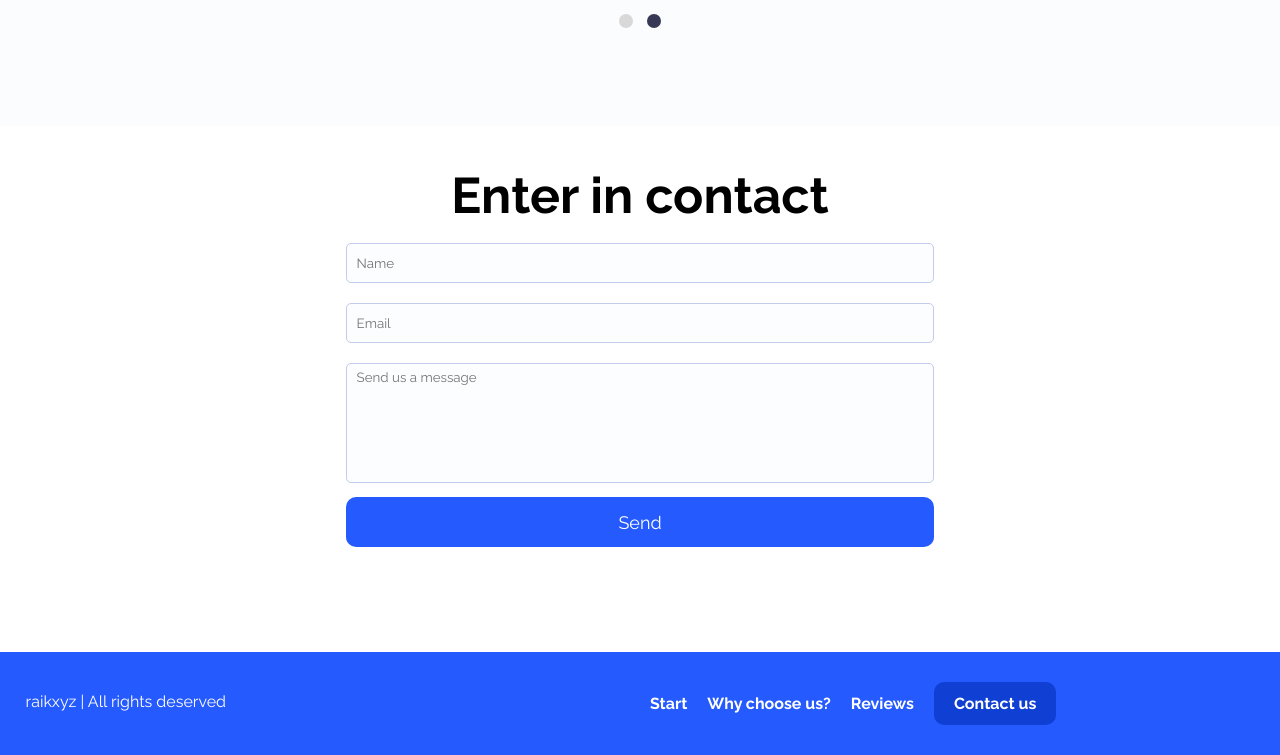
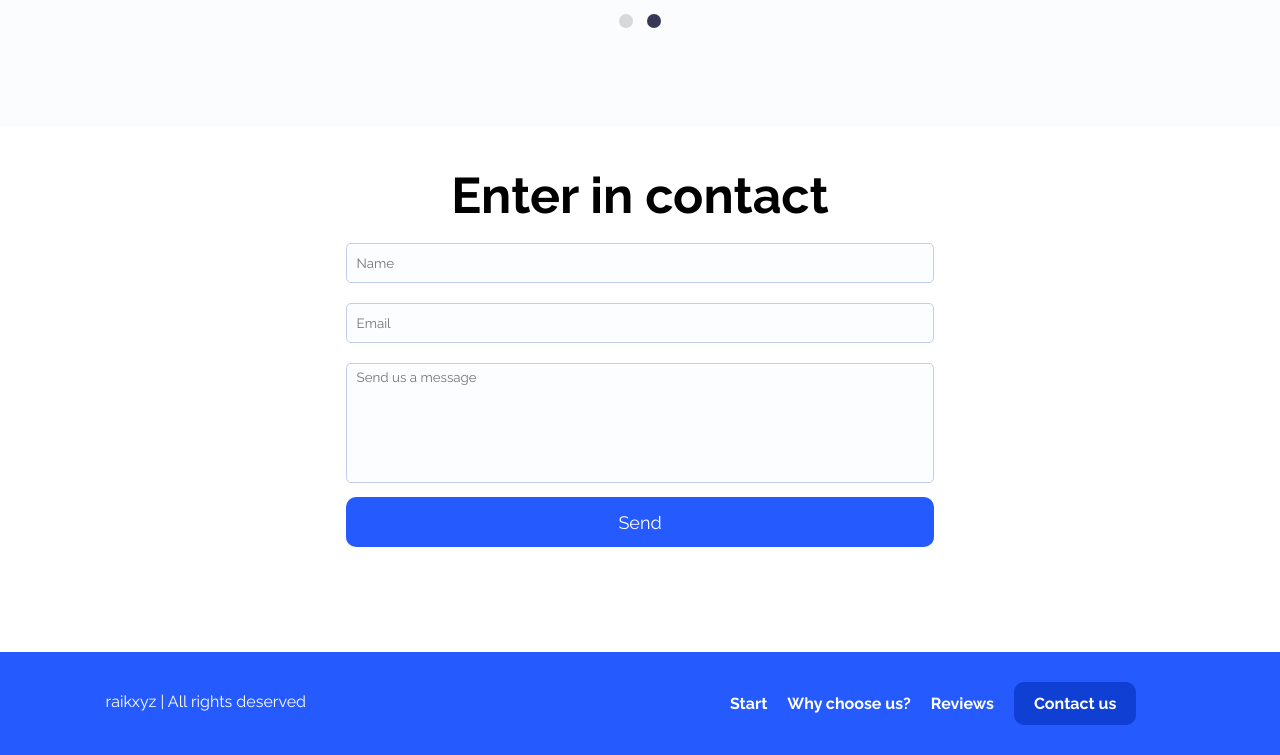
Before and after one commit to raikxyz/AgencyBold, a plain HTML site: page index.html in a window 1280 px wide. Shown: the part 3270-4025 px from the top of the page. Drawn offline with nearby package versions, Linux system fonts and the light colour scheme.

Commit message:
Update style.css
Fixed margin in the footer area

```diff
--- a/style.css
+++ b/style.css
@@ -371,6 +371,7 @@
 }
 
 .text-footer {
+  margin-left: 80px;
   width: 50%;
   padding: 8px 0;
   line-height: 64px;
```
